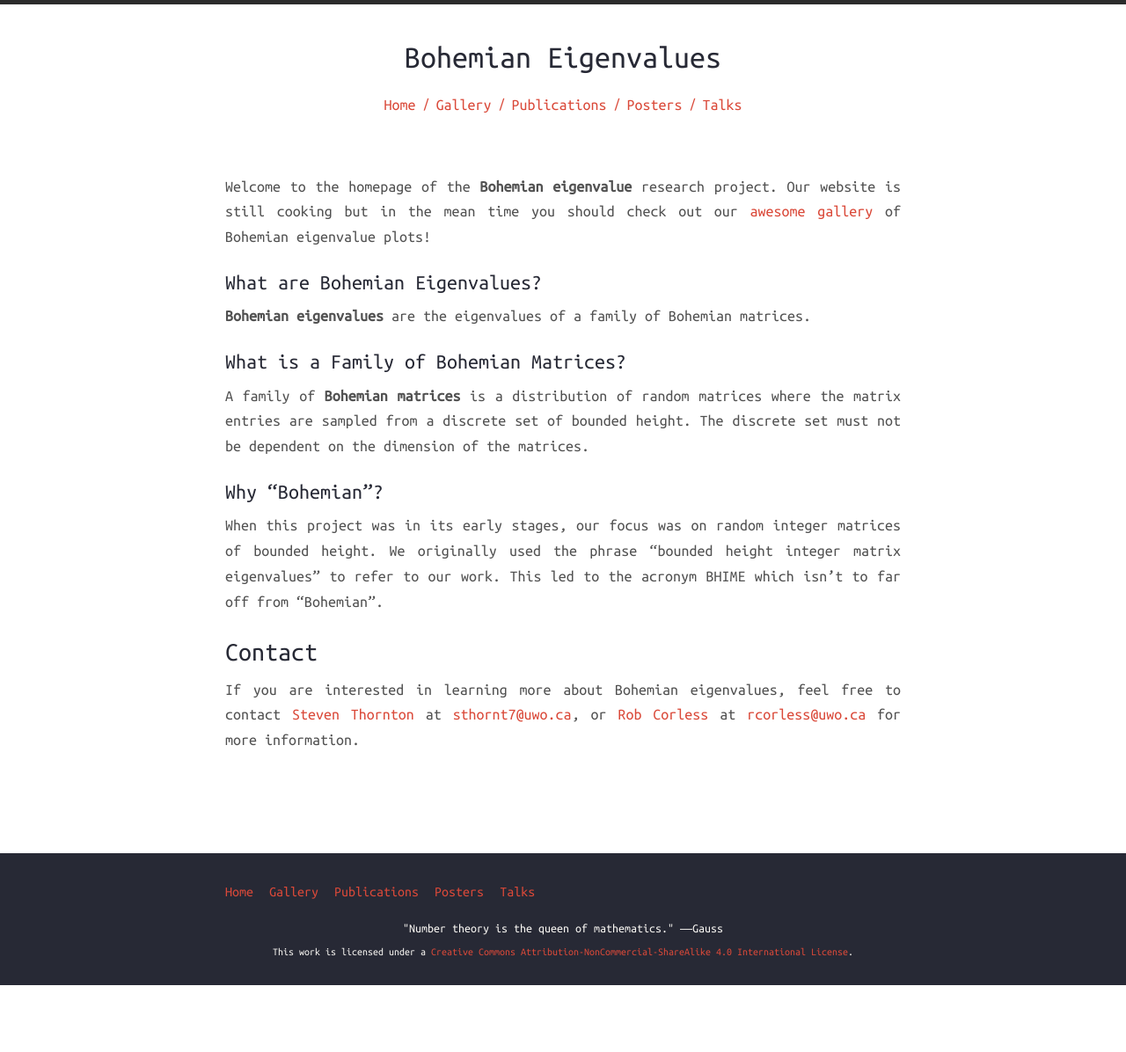
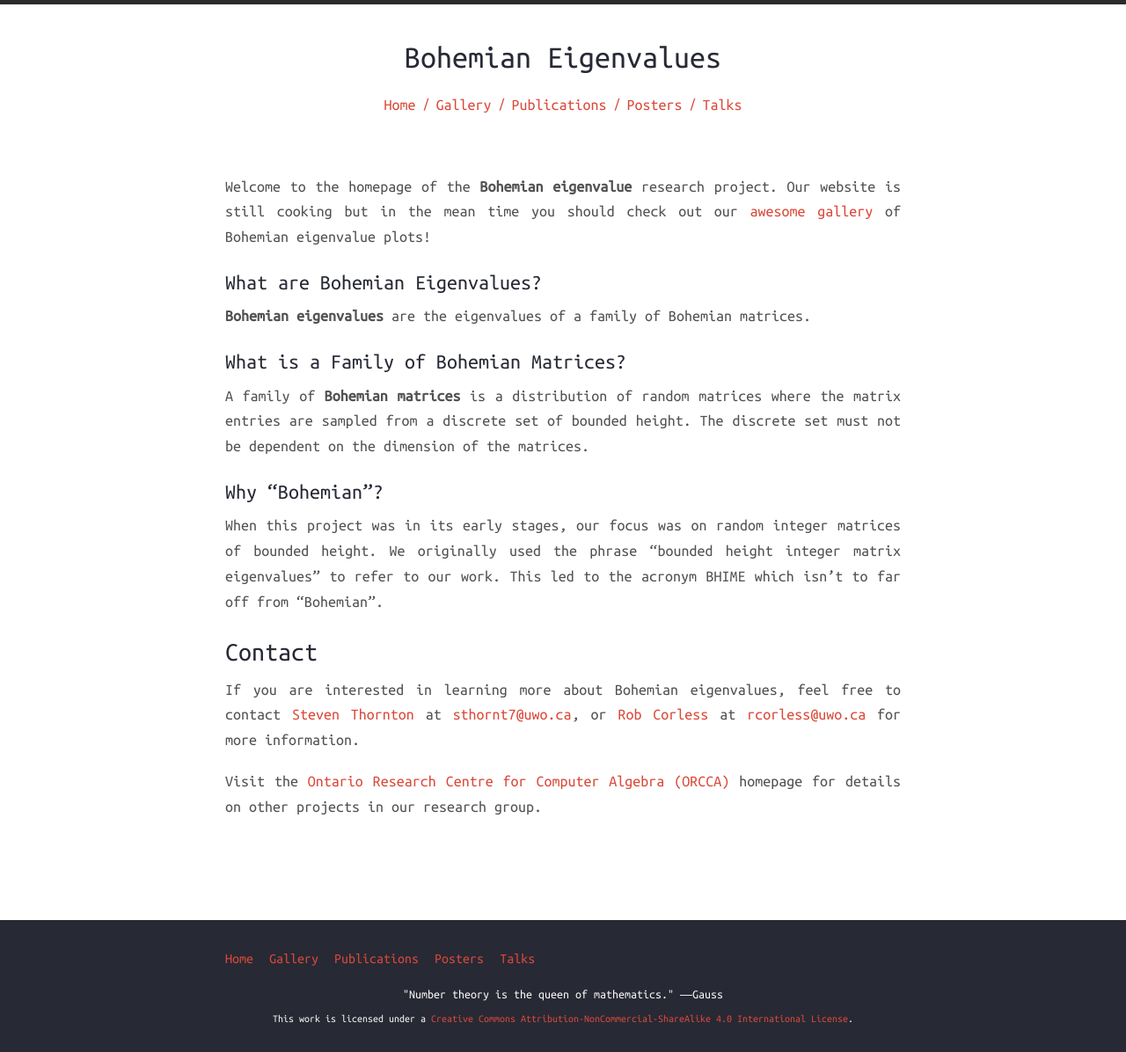
Before and after one commit to BohemianMatrices/BohemianMatrices, a Jekyll site: the page built from index.md, in a window 1280 px wide. Shown: the whole page at 88% size. Built offline with Jekyll 4.4.1, drawn with Linux system fonts in a browser that asks for light colours; nearby versions of some CDN libraries; before the commit the page ends 1120 px from its top, so only the background shows below that.

Commit message:
Added ORCCA link

```diff
--- a/index.md
+++ b/index.md
@@ -17,3 +17,5 @@ When this project was in its early stages, our focus was on random integer matri
 
 ### Contact
 If you are interested in learning more about Bohemian eigenvalues, feel free to contact <a href="http://steventhornton.ca" target="_blank">Steven Thornton</a> at <a href="mailto:sthornt7@uwo.ca">sthornt7@uwo.ca</a>, or <a href="http://www.apmaths.uwo.ca/~rcorless/" target="_blank">Rob Corless</a> at <a href="mailto:rcorless@uwo.ca">rcorless@uwo.ca</a> for more information.
+
+Visit the <a href="http://www.orcca.on.ca/" target="_blank">Ontario Research Centre for Computer Algebra (ORCCA)</a> homepage for details on other projects in our research group.
```
